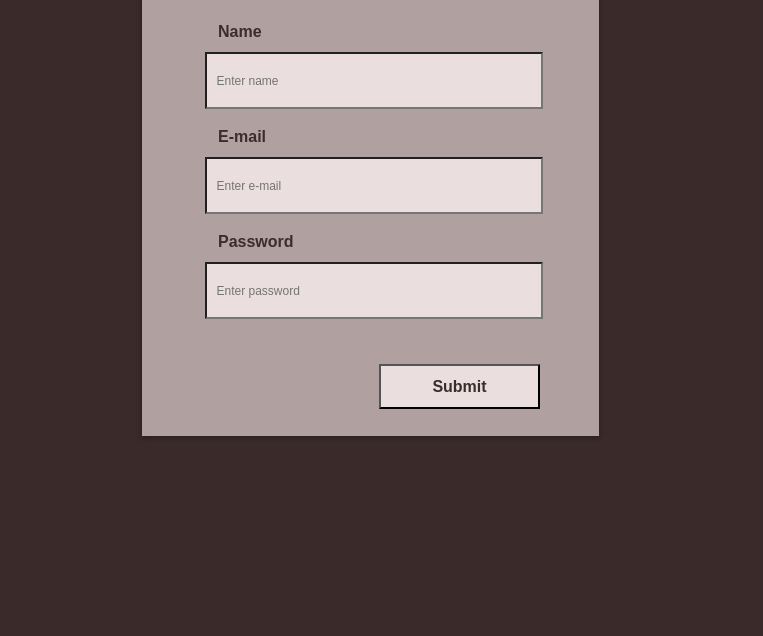
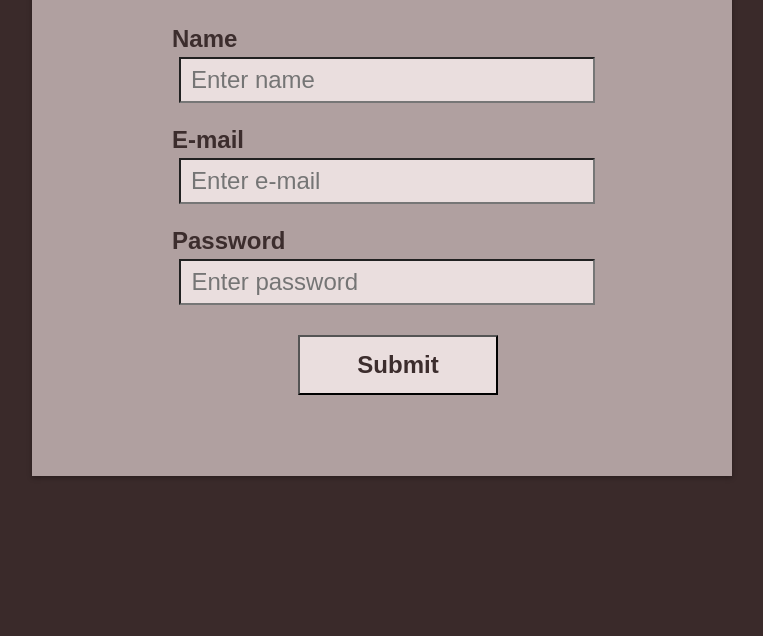
Before and after one commit to ebrljak/Form-validator, a plain HTML site: page index.html in a window 1280 px wide. Shown: the part 164-800 px from the top of the page, without its empty margins (288-1051 px from the left). Drawn offline with Linux system fonts and the light colour scheme.

Commit message:
style.css

```diff
--- a/style.css
+++ b/style.css
@@ -8,19 +8,20 @@ body {
 h2 {
     text-align: center;
     color: #3C2D2D;
-    font-size: 35px;
+    font-size: 50px;
     overflow: hidden;
 }
 
 .box {
     padding: 0;
-    width: 457px;
-    height: 520px;
+    width: 700px;
+    height: 820px;
     background-color: #B0A0A0;
-    margin-top: 80px;
     box-shadow: 0 2px 5px rgba(0, 0, 0, 0.3);
     overflow: hidden;
-    margin-left: 430px;
+    top: 25%;
+    left: 15%;
+    position: absolute;
 
 }
 form {
@@ -37,22 +38,22 @@ form {
     font-weight: 700;
     font-family: sans-serif;
     font-style: bold;
-    font-size: 16px;
+    font-size: 24px;
     line-height: 17px;
     line-height: 100%;
     text-align: left;
-    margin-top: 45px;
+    margin-top: 30%;
     vertical-align: top;
     color: #3C2D2D;
-    margin-left: 76px;
+    margin-left: 20%;
     padding-bottom: 10px;
 }
 
 
 .form-control input[type=text], input[type=email], input[type=password] {
-    width: 322px;
-    height: 51px;
-    font-size: 12px;
+    width: 400px;
+    height: 60px;
+    font-size: 24px;
     font-family: sans-serif;
     line-height: 15px;
     text-align: left;
@@ -64,36 +65,36 @@ form {
 }
 
 .form-control input[type=text] {
-    margin-top: 10px;
-    margin-left: 62.5px;
-    margin-bottom: 20px;
+    margin-top: 30px;
+    margin-left: -62.5px;
+    margin-bottom: 25px;
 }
 
 .form-control input[type=email] {
-    margin-top: 10px;
-    margin-left: 62.5px;
-    margin-bottom: 20px;
+    margin-top: 30px;
+    margin-left: -69px;
+    margin-bottom: 25px;
 }
 
 .form-control input[type=password] {
-    margin-top: 10px;
-    margin-left: 62.5px;
-    margin-bottom: 20px;
+    margin-top: 30px;
+    margin-left: -110px;
+    margin-bottom: 25px;
 }
 
 .box input[type=submit] {
-    width: 161px;
-    height: 45px;
+    width: 200px;
+    height: 60px;
     color: #3C2D2D;
     background-color: #EADEDE;
     border-radius: 0.5px;
     text-align: center;
     vertical-align: top;
     font-family: sans-serif;
-    font-size: 16px;
+    font-size: 24px;
     line-height: 15px;
     line-height: 100%;
-    margin-left: 237px;
+    margin-left: 38%;
     margin-top: 25px;
     font-weight: bold;
 }
@@ -108,7 +109,7 @@ form {
 .form-control i {
     visibility: hidden;
     position: absolute;
-    top: 40px;
+    top: 20px;
     right: 10px;
 }
 
@@ -136,3 +137,27 @@ form {
     visibility: visible;
 
 }
+
+@media only screen and (min-width: 1000px) {
+    .box {
+        top: 7%;
+        height: 670px;
+    }
+}
+
+@media only screen and (min-width: 1000px) {
+    .box {
+        top: 5%;
+        left: 25%;
+        height: 600px;
+    }
+        .form-control input[type=text],
+        input[type=email],
+        input[type=password] {
+            width: 400px;
+            height: 40px;
+}
+.box input[type=submit] {
+    margin-top: 5px;
+}
+}
```
